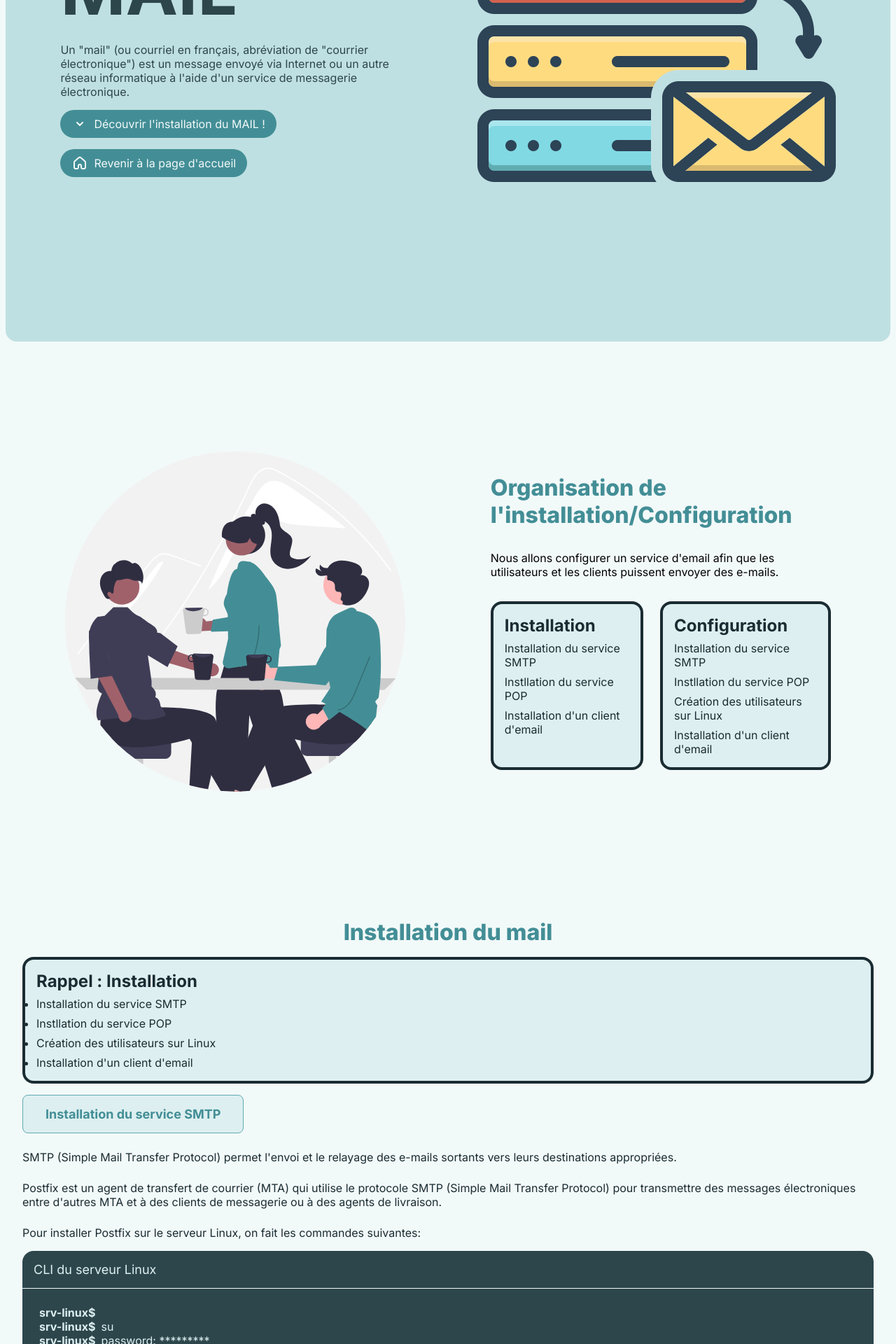
After one commit to Bastien-Virmaux/SAE24-autotech, a PHP site: page /pages/smtp_pop.php in a window 1280 px wide. The commit adds this page. Shown: the part 320-2240 px from the top of the page at 70% size. Run offline with PHP 8.4, Linux system fonts and the light colour scheme; some web fonts are replaced.

```diff
--- a/layout/section6.php
+++ b/layout/section6.php
@@ -1,4 +1,5 @@
 <section class="section sec6" id="aProposDeNous">
      <h1 class="titleSection">A propos de nous</h1>
 
+
 </section>
--- /dev/null
+++ b/pages/smtp_pop.php
@@ -0,0 +1,303 @@
+<!DOCTYPE html>
+<html lang="en">
+
+<head>
+     <meta charset="UTF-8">
+     <meta name="viewport" content="width=device-width, initial-scale=1.0">
+     <!-- === Modifier le titre de la page : Autotech - Infrastructure - Element === -->
+     <title>Autotech - Infrastructure - MAIL</title>
+     <!-- === FIN Modifier le titre de la page : Autotech - Infrastructure - Element === -->
+     <link rel="stylesheet" href="./pages.css">
+</head>
+
+<body>
+     <!-- === SECTION 1 === -->
+     <section class="section sec1">
+          <div class="informations">
+               <!-- == Modifier le titre avec l'élement == -->
+               <h1 class="title">MAIL</h1>
+               <!-- == FIN Modifier le titre avec l'élement == -->
+
+               <!-- == Modifier la description avec celle de l'élément -->
+               <p class="description">Un "mail" (ou courriel en français, abréviation de "courrier électronique") est un message envoyé via Internet ou un autre réseau informatique à l'aide d'un service de messagerie électronique.</p>
+               <!-- == FIN Modifier la description avec celle de l'élément -->
+
+               <!-- == Modifier la texte : Découvrir l'installation du [element] == -->
+               <a href="#sec2" class="btn">
+                    <svg width="24" height="24" viewBox="0 0 24 24" fill="none" xmlns="http://www.w3.org/2000/svg">
+                         <path d="M16 10L12 14L8 10" stroke="#F2F9F9" stroke-width="2" stroke-linecap="round" stroke-linejoin="round" />
+                    </svg>
+                    Découvrir l'installation du MAIL !
+               </a>
+               <!-- == FIN Modifier la texte : Découvrir l'installation du [element] == -->
+
+               <a href="../index.php#infrastructure" class="btn">
+                    <svg width="24" height="24" viewBox="0 0 24 24" fill="none" xmlns="http://www.w3.org/2000/svg">
+                         <path d="M20 17.0002V11.4522C20 10.9179 19.9995 10.6506 19.9346 10.4019C19.877 10.1816 19.7825 9.97307 19.6546 9.78464C19.5102 9.57201 19.3096 9.39569 18.9074 9.04383L14.1074 4.84383C13.3608 4.19054 12.9875 3.86406 12.5674 3.73982C12.1972 3.63035 11.8026 3.63035 11.4324 3.73982C11.0126 3.86397 10.6398 4.19014 9.89436 4.84244L5.09277 9.04383C4.69064 9.39569 4.49004 9.57201 4.3457 9.78464C4.21779 9.97307 4.12255 10.1816 4.06497 10.4019C4 10.6506 4 10.9179 4 11.4522V17.0002C4 17.932 4 18.3978 4.15224 18.7654C4.35523 19.2554 4.74432 19.6452 5.23438 19.8482C5.60192 20.0005 6.06786 20.0005 6.99974 20.0005C7.93163 20.0005 8.39808 20.0005 8.76562 19.8482C9.25568 19.6452 9.64467 19.2555 9.84766 18.7654C9.9999 18.3979 10 17.932 10 17.0001V16.0001C10 14.8955 10.8954 14.0001 12 14.0001C13.1046 14.0001 14 14.8955 14 16.0001V17.0001C14 17.932 14 18.3979 14.1522 18.7654C14.3552 19.2555 14.7443 19.6452 15.2344 19.8482C15.6019 20.0005 16.0679 20.0005 16.9997 20.0005C17.9316 20.0005 18.3981 20.0005 18.7656 19.8482C19.2557 19.6452 19.6447 19.2554 19.8477 18.7654C19.9999 18.3978 20 17.932 20 17.0002Z" stroke="#F2F9F9" stroke-width="2" stroke-linecap="round" stroke-linejoin="round" />
+                    </svg>
+                    Revenir à la page d'accueil
+               </a>
+          </div>
+
+          <!-- == Modifier l'image associé à l'élément et le ALT == -->
+          <img src="../assets/img/img_mail.png" alt="illustation d'un mail">
+          <!-- == FIN Modifier l'image associé à l'élément et le ALT == -->
+
+     </section>
+     <!-- === FIN SECTION 1 === -->
+
+     <!-- === SECTION 2 === -->
+     <section class="section sec2">
+          <img class="left" src="../assets/img/img_org.svg" alt="illustration">
+          <div class="right">
+               <h1 class="titleSection" style="text-align: start;">Organisation de l'installation/Configuration</h1>
+
+               <!-- == Modifier le contexte d'organisation, voir exemple switch, routeur, mini-pc == -->
+               <p class="descOrg">Nous allons configurer un service d'email afin que les utilisateurs et les clients puissent envoyer des e-mails.</p>
+               <!-- == FIN Modifier le contexte d'organisation, voir exemple switch, routeur, mini-pc == -->
+
+               <div class="organisation">
+                    <ul class="org">
+                         <h2 class="titleOrg">Installation</h2>
+                         <!-- == Modifier/Ajouter les chose à installer en rapport avec l'élément == -->
+                         <li>Installation du service SMTP</li>
+                         <li>Instllation du service POP</li>
+                         <li>Installation d'un client d'email</li>
+                         <!-- == FIN Modifier/Ajouter les chose à installer en rapport avec l'élément == -->
+                    </ul>
+                    <ul class="org">
+                         <h2 class="titleOrg">Configuration</h2>
+                         <!-- == Modifier/Ajouter les chose à configurer en rapport avec l'élément == -->
+                         <li>Installation du service SMTP</li>
+                         <li>Instllation du service POP</li>
+                         <li>Création des utilisateurs sur Linux</li>
+                         <li>Installation d'un client d'email</li>
+                         <!-- == FIN Modifier/Ajouter les chose à configurer en rapport avec l'élément == -->
+                    </ul>
+               </div>
+          </div>
+     </section>
+     <!-- === FIN SECTION 2 === -->
+
+     <!-- === SECTION 3 === -->
+     <section class="section sec3">
+          <!-- == Modifier le titre avec l'élément == -->
+          <h1 class="titleSection">Installation du mail</h1>
+          <!-- == FIN Modifier le titre avec l'élément == -->
+
+          <ul class="orgRappel">
+               <h2 class="titleOrg">Rappel : Installation</h2>
+               <!-- == Copier/Coller les élement décrit dans la section 2  -->
+               <li>Installation du service SMTP</li>
+               <li>Instllation du service POP</li>
+               <li>Création des utilisateurs sur Linux</li>
+               <li>Installation d'un client d'email</li>
+               <!-- == FIN Copier/Coller les élement décrit dans la section 2  -->
+          </ul>
+
+          <!-- == Ajouter/Modifier le text pour qu'il corresponde à la première tâche décrite dans la section 2 partie installation ==  -->
+          <div class="infraTitle">
+               <h2 class="infraTitleText" style="font-size: var(--size-18);">
+                    Installation du service SMTP
+               </h2>
+          </div>
+          <!-- == FIN Ajouter/Modifier le text pour qu'il corresponde à la première tâche décrite dans la section 2 partie installation == -->
+
+          <!-- == Description avec ce bloc == -->
+          <p class="para">SMTP (Simple Mail Transfer Protocol) permet l'envoi et le relayage des e-mails sortants vers leurs destinations appropriées.</p>
+          <p class="para">Postfix est un agent de transfert de courrier (MTA) qui utilise le protocole SMTP (Simple Mail Transfer Protocol) pour transmettre des messages électroniques entre d'autres MTA et à des clients de messagerie ou à des agents de livraison.
+          <p class="para">Pour installer Postfix sur le serveur Linux, on fait les commandes suivantes: </p>
+
+          <div class="cli">
+               <div class="headerCli">
+                    <p class="titleCli">CLI du serveur Linux</p>
+               </div>
+
+               <div class="bodyCli">
+                    <div class="formatCommande">
+                         <p class="invite">srv-linux$</p>
+                         <p class="commande"></p>
+                    </div>
+                    <div class="formatCommande">
+                         <p class="invite">srv-linux$</p>
+                         <p class="commande">su</p>
+                    </div>
+                    <div class="formatCommande">
+                         <p class="invite">srv-linux$</p>
+                         <p class="commande">password: *********</p>
+                    </div>
+                    <div class="formatCommande">
+                         <p class="invite">srv-linux~$</p>
+                         <p class="commande"></p>
+                    </div>
+                    <div class="formatCommande">
+                         <p class="invite">srv-linux~$</p>
+                         <p class="commande">apt update && apt upgrade</p>
+                    </div>
+                    <div class="formatCommande">
+                         <p class="invite">srv-linux~$</p>
+                         <p class="commande">apt install postfix</p>
+                    </div>
+               </div>
+          </div>
+          <p class="para">Lors de l'installation de Postfix, il nous demanderas de choisir le type de paramètrage.</p>
+          <p class="para">On indique <span class="cmd-spec">"Site internet"</span> puis on renseigne le domaine qui <span class="cmd-spec">autotech.fr</span></p>
+          <div class="cli">
+               <div class="headerCli">
+                    <p class="titleCli">CLI du serveur Linux</p>
+               </div>
+
+               <div class="bodyCli">
+                    <div class="formatCommande">
+                         <p class="invite">srv-linux~$</p>
+                         <p class="commande">apt install dovecot</p>
+                    </div>
+               </div>
+          </div>
+          <!-- == FIN Description avec ce bloc ==  -->
+
+          <!-- == Ajouter/Modifier le text pour qu'il corresponde à la seconde tâche décrite dans la section 2 partie installation ==  -->
+          <div class="infraTitle">
+               <h2 class="infraTitleText" style="font-size: var(--size-18);">
+                    Instllation du service POP
+               </h2>
+          </div>
+          <!-- == Ajouter/Modifier le text pour qu'il corresponde à la seconde tâche décrite dans la section 2 partie installation ==  -->
+
+          <!-- == Description avec ce bloc == -->
+          <p class="para">POP (Post Office Protocol) permet permet de récupérer les courriers électroniques situés sur un serveur de messagerie électronique, il existe une amélioration de celui-ci : IMAP</p>
+          <p class="para">Dovecot est un agent de distribution de courrier électronique (MDA) très performant qui met l'accent sur la sécurité. Il va permettre de lire ou télécharger des messages électroniques.</p>
+          <p class="para">Pour installer dovecot : </p>
+          <!-- == FIN Description avec ce bloc == -->
+
+
+          <!-- == Ajouter/Modifier le text pour qu'il corresponde à la seconde tâche décrite dans la section 2 partie installation ==  -->
+          <div class="infraTitle">
+               <h2 class="infraTitleText" style="font-size: var(--size-18);">
+                    Création des utilisateurs sur Linux
+               </h2>
+          </div>
+          <!-- == Ajouter/Modifier le text pour qu'il corresponde à la seconde tâche décrite dans la section 2 partie installation ==  -->
+
+          <!-- == Description avec ce bloc == -->
+          <p class="para">On crée plusieurs utilisateurs sur linux qui permettra d'avoir les compte utilisateur pour les mails</p>
+          <p class="para">Pour les crée : </p>
+
+          <div class="cli">
+               <div class="headerCli">
+                    <p class="titleCli">CLI du serveur Linux</p>
+               </div>
+
+               <div class="bodyCli">
+                    <div class="formatCommande">
+                         <p class="invite">srv-linux~$</p>
+                         <p class="commande">adduser jean</p>
+                    </div>
+                    <div class="formatCommande">
+                         <p class="invite">srv-linux~$</p>
+                         <p class="commande">password : Azerty123</p>
+                    </div>
+                    <div class="formatCommande">
+                         <p class="invite">srv-linux~$</p>
+                         <p class="commande">adduser andy-mael</p>
+                    </div>
+                    <div class="formatCommande">
+                         <p class="invite">srv-linux~$</p>
+                         <p class="commande">password : Azerty123</p>
+                    </div>
+                    <div class="formatCommande">
+                         <p class="invite">srv-linux~$</p>
+                         <p class="commande">adduser kelyan</p>
+                    </div>
+                    <div class="formatCommande">
+                         <p class="invite">srv-linux~$</p>
+                         <p class="commande">password : Azerty123</p>
+                    </div>
+               </div>
+          </div>
+          <!-- == FIN Description avec ce bloc == -->
+
+
+          <!-- == Ajouter/Modifier le text pour qu'il corresponde à la seconde tâche décrite dans la section 2 partie installation ==  -->
+          <div class="infraTitle">
+               <h2 class="infraTitleText" style="font-size: var(--size-18);">
+                    Installation d'un client d'email
+               </h2>
+          </div>
+          <!-- == Ajouter/Modifier le text pour qu'il corresponde à la seconde tâche décrite dans la section 2 partie installation ==  -->
+          <p class="para">Afin que le client puissent recevoir et envoyé des emails, on doit utiliser un client de mail.</p>
+          <p class="para">Pour des raison de sécurité et de simplicité, on utilise l'application : <span class="cmd-spec">Mozilla Thunderbird</span></p>
+          <p class="para">Pour l'installer, on se rend sur ce site : <span class="cmd-spec">https://www.thunderbird.net/fr/</span></p>
+     </section>
+     <!-- === FIN SECTION 3 === -->
+
+     <!-- === SECTION 4 === -->
+     <section class="section sec3">
+          <!-- == Modifier le titre avec l'élément == -->
+          <h1 class="titleSection">Configuration du mail</h1>
+          <!-- == Modifier le titre avec l'élément == -->
+
+          <ul class="orgRappel">
+               <h2 class="titleOrg">Rappel : Configuration</h2>
+               <!-- == Copier/Coller les élement décrit dans la section 2  -->
+               <li>Configuration du dns</li>
+               <li>Configuration du client mail</li>
+               <!-- == FIN Copier/Coller les élement décrit dans la section 2  -->
+          </ul>
+
+          <!-- == Ajouter/Modifier le text pour qu'il corresponde à la première tâche décrite dans la section 2 partie installation ==  -->
+          <div class="infraTitle">
+               <h2 class="infraTitleText" style="font-size: var(--size-18);">
+                    Configuration du dns
+               </h2>
+          </div>
+          <!-- == FIN Ajouter/Modifier le text pour qu'il corresponde à la première tâche décrite dans la section 2 partie installation ==  -->
+
+          <!-- == Description avec ce bloc == -->
+          <p class="para">Afin que le client de mail puissent être configurer correctement il fallait enregistré le serveur de mail Linux avec un nom de domaine grâce à un DNS.</p>
+          <p class="para">Sur le DNS, dans notre domaine <span class="cmd-spec">autotech.fr</span> On enregistre avec un A RECORD un nouveau domaine avec comme nom : <span class="cmd-spec">mail</span>, qui nous donne un fqdn : <span class="cmd-spec">mail.autotech.fr</span> avec l'adresse IP du serveur linux : <span class="cmd-spec">192.168.0.110</span></p>
+          <p class="para">Une fois enregistré, on lance un nouvelle enregistrement avec un MX qui permet de dirigé le courrier électronique vers un serveur de courrier, on indique : <span class="cmd spec">mail.autotech.fr</span>. On laisse le premier champs vide.</p>
+          <!-- == FIN Description avec ce bloc == -->
+
+          <!-- Vous pouvez utiliser d'autre élément voir le README -->
+
+          <!-- == Ajouter/Modifier le text pour qu'il corresponde à la seconde tâche décrite dans la section 2 partie installation ==  -->
+          <div class="infraTitle">
+               <h2 class="infraTitleText" style="font-size: var(--size-18);">
+                    Configuration du client mail
+               </h2>
+          </div>
+          <!-- == FIN Ajouter/Modifier le text pour qu'il corresponde à la seconde tâche décrite dans la section 2 partie installation ==  -->
+
+          <!-- == Description avec ce bloc == -->
+          <p class="para">Après avoir installé le client de mail Mozilla Thunderbird, on le configure.</p>
+          <p class="para">Quand on lance l'application, on indique les informations suivante : </p>
+          <ul>
+               <li>Nom Prénom : <span class="cmd-spec">kélyan tournebize</span> (exemple)</li>
+               <li>Adresse mail : <span class="cmd spec">kelyan@autotech.fr</span></li>
+               <li>Mot de passe : <span class="cmd-spec">Azerty123</span></li>
+          </ul>
+          <p class="para">Une foix remplie, on clique sur <span class="cmd-spec">Configuration Manuelle</span></p>
+          <p class="para">On indique les champs suivant dans la section "Serveur entrant" : </p>
+          <ul>
+               <li>Dans protocole : <span class="cmd-spec">POP3</span></li>
+               <li>Nom d'Hôtes : <span class="cmd-spec">kelyan@autotech.fr</span></li>
+               <li>Port : <span class="cmd-spec">110</span></li>
+               <li>Nom d'utilisateur : <span class="cmd-spec">kelyan</span></li>
+          </ul>
+          <p class="para">On indique les champs suivant dans la section "Serveur sortant" : </p>
+          <ul>
+               <li>Nom d'Hôtes : <span class="cmd-spec">kelyan@autotech.fr</span></li>
+               <li>Port : <span class="cmd-spec">25</span></li>
+               <li>Nom d'utilisateur : <span class="cmd-spec">kelyan</span></li>
+          </ul>
+
+          <p class="para">Après configuration, les utilisateurs peuvent envoyé un mail.</p>
+          <!-- == FIN Description avec ce bloc == -->
+
+
+     </section>
+     <!-- === FIN SECTION 4 === -->
+</body>
+
+</html>
```
Also changed, not shown: layout/section3.php (+6 -3 lines), layout/section5.php (+4 -4 lines), style.css (+23 -0 lines).
